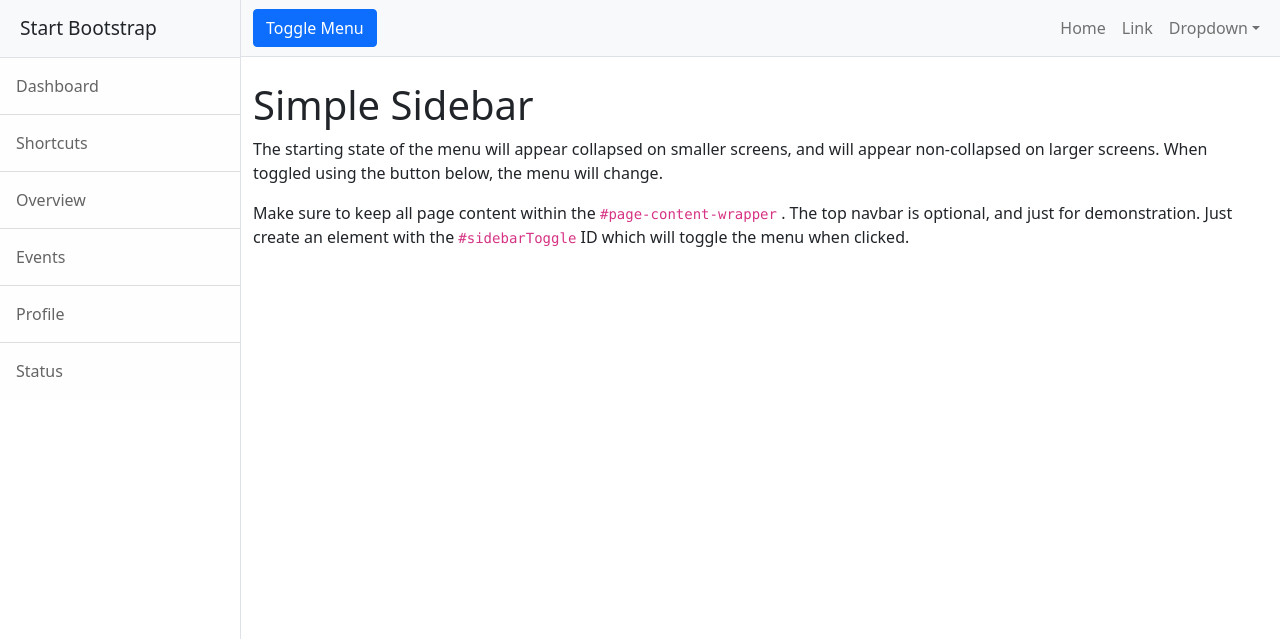
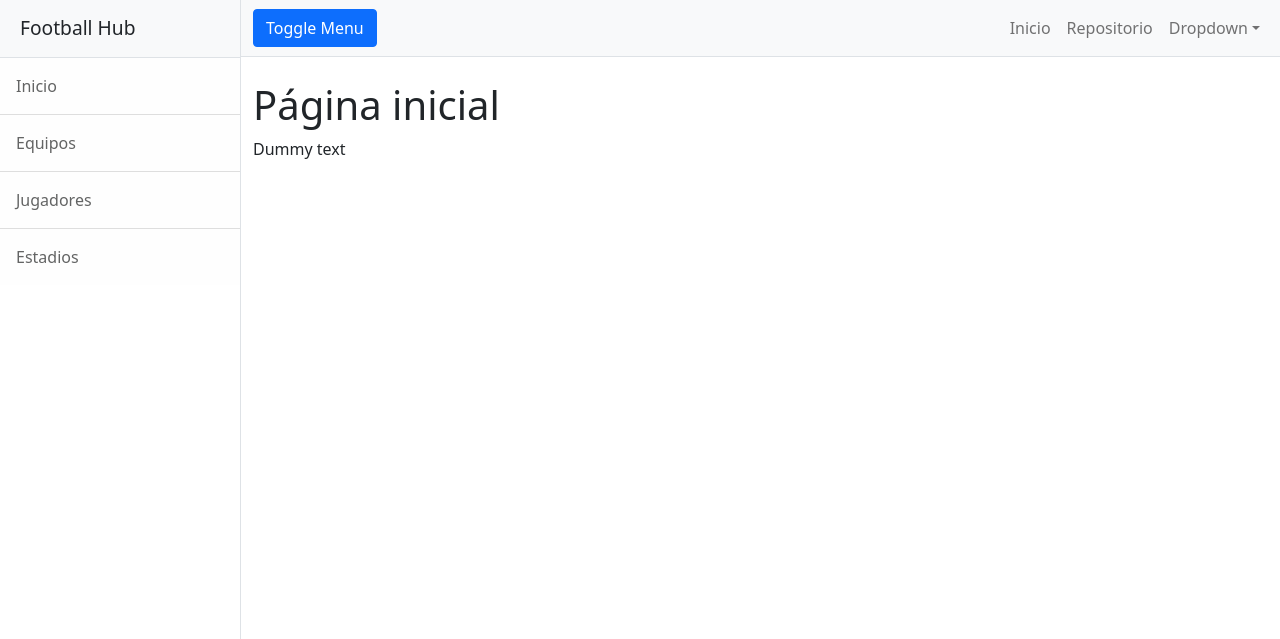
Before and after one commit to Ignacio-Humphreys/Entrega-Final-Humphreys, a Django app: template App_fbhub/templates/padre.html in a window 1280 px wide. Shown: the top 639 px of the page. Run offline with Django 4.2, Linux system fonts and the light colour scheme; the template is opened without the code that fills it, so the values that code supplies are empty; some libraries are stand-ins or nearby versions.

Commit message:
Templates heredados del padre

```diff
--- a/App_fbhub/templates/padre.html
+++ b/App_fbhub/templates/padre.html
@@ -1,28 +1,27 @@
 <!DOCTYPE html>
 <html lang="en">
     <head>
+        {% load static %}
         <meta charset="utf-8" />
         <meta name="viewport" content="width=device-width, initial-scale=1, shrink-to-fit=no" />
         <meta name="description" content="" />
         <meta name="author" content="" />
-        <title>Simple Sidebar - Start Bootstrap Template</title>
+        <title>Football Hub - Tercera pre-entrega Humphreys</title>
         <!-- Favicon-->
         <link rel="icon" type="image/x-icon" href="assets/favicon.ico" />
         <!-- Core theme CSS (includes Bootstrap)-->
-        <link href="css/styles.css" rel="stylesheet" />
+        <link href={% static "App_fbhub/css/styles.css" %} rel="stylesheet" />
     </head>
     <body>
         <div class="d-flex" id="wrapper">
             <!-- Sidebar-->
             <div class="border-end bg-white" id="sidebar-wrapper">
-                <div class="sidebar-heading border-bottom bg-light">Start Bootstrap</div>
+                <div class="sidebar-heading border-bottom bg-light">Football Hub</div>
                 <div class="list-group list-group-flush">
-                    <a class="list-group-item list-group-item-action list-group-item-light p-3" href="#!">Dashboard</a>
-                    <a class="list-group-item list-group-item-action list-group-item-light p-3" href="#!">Shortcuts</a>
-                    <a class="list-group-item list-group-item-action list-group-item-light p-3" href="#!">Overview</a>
-                    <a class="list-group-item list-group-item-action list-group-item-light p-3" href="#!">Events</a>
-                    <a class="list-group-item list-group-item-action list-group-item-light p-3" href="#!">Profile</a>
-                    <a class="list-group-item list-group-item-action list-group-item-light p-3" href="#!">Status</a>
+                    <a class="list-group-item list-group-item-action list-group-item-light p-3" href="{% url 'Inicio' %}">Inicio</a>
+                    <a class="list-group-item list-group-item-action list-group-item-light p-3" href="{% url 'Equipos' %}">Equipos</a>
+                    <a class="list-group-item list-group-item-action list-group-item-light p-3" href="{% url 'Jugadores' %}">Jugadores</a>
+                    <a class="list-group-item list-group-item-action list-group-item-light p-3" href="{% url 'Estadios' %}">Estadios</a>
                 </div>
             </div>
             <!-- Page content wrapper-->
@@ -34,15 +33,15 @@
                         <button class="navbar-toggler" type="button" data-bs-toggle="collapse" data-bs-target="#navbarSupportedContent" aria-controls="navbarSupportedContent" aria-expanded="false" aria-label="Toggle navigation"><span class="navbar-toggler-icon"></span></button>
                         <div class="collapse navbar-collapse" id="navbarSupportedContent">
                             <ul class="navbar-nav ms-auto mt-2 mt-lg-0">
-                                <li class="nav-item active"><a class="nav-link" href="#!">Home</a></li>
-                                <li class="nav-item"><a class="nav-link" href="#!">Link</a></li>
+                                <li class="nav-item active"><a class="nav-link" href="{% url 'Inicio' %}">Inicio</a></li>
+                                <li class="nav-item"><a class="nav-link" href="https://github.com/Ignacio-Humphreys/Tercera-Pre-Entrega-Humphreys">Repositorio</a></li>
                                 <li class="nav-item dropdown">
                                     <a class="nav-link dropdown-toggle" id="navbarDropdown" href="#" role="button" data-bs-toggle="dropdown" aria-haspopup="true" aria-expanded="false">Dropdown</a>
                                     <div class="dropdown-menu dropdown-menu-end" aria-labelledby="navbarDropdown">
-                                        <a class="dropdown-item" href="#!">Action</a>
-                                        <a class="dropdown-item" href="#!">Another action</a>
+                                        <a class="dropdown-item" href="#!">Sign up</a>
+                                        <a class="dropdown-item" href="#!">Log IN</a>
                                         <div class="dropdown-divider"></div>
-                                        <a class="dropdown-item" href="#!">Something else here</a>
+                                        <a class="dropdown-item" href="#!" style="background-color: lightgray;">Bienvenido/a nuevamente!</a>
                                     </div>
                                 </li>
                             </ul>
@@ -51,15 +50,8 @@
                 </nav>
                 <!-- Page content-->
                 <div class="container-fluid">
-                    <h1 class="mt-4">Simple Sidebar</h1>
-                    <p>The starting state of the menu will appear collapsed on smaller screens, and will appear non-collapsed on larger screens. When toggled using the button below, the menu will change.</p>
-                    <p>
-                        Make sure to keep all page content within the
-                        <code>#page-content-wrapper</code>
-                        . The top navbar is optional, and just for demonstration. Just create an element with the
-                        <code>#sidebarToggle</code>
-                        ID which will toggle the menu when clicked.
-                    </p>
+                    <h1 class="mt-4">Página inicial</h1>
+                    <p>Dummy text</p>
                 </div>
             </div>
         </div>
```
Also changed, not shown: App_fbhub/templates/equipos.html (+10 -0 lines), App_fbhub/templates/estadios.html (+10 -0 lines), App_fbhub/templates/inicio.html (+10 -0 lines), App_fbhub/templates/jugadores.html (+10 -0 lines).
